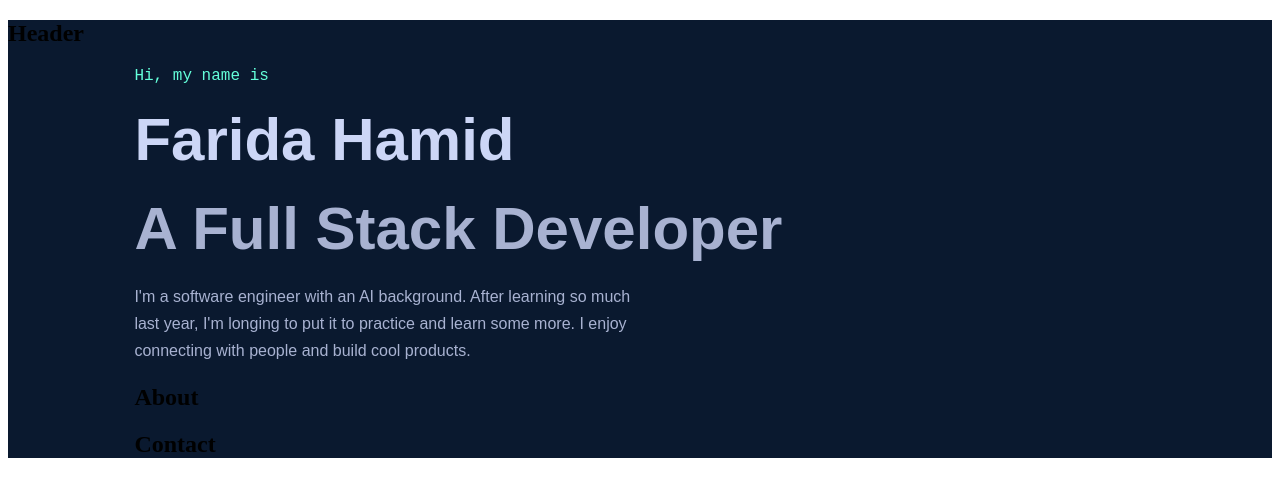
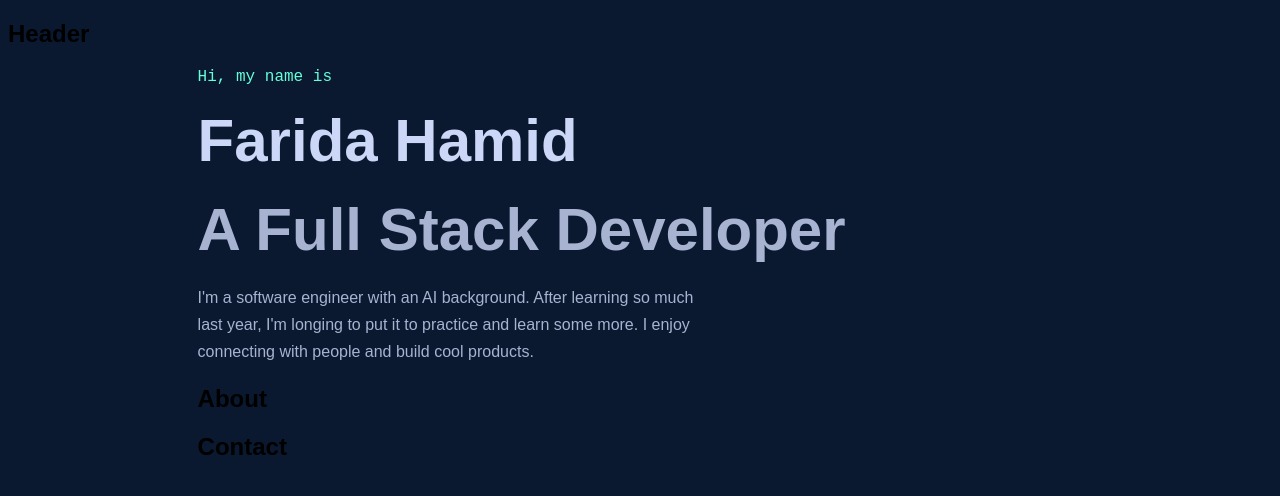
Before and after one commit to Farida-Hamid/Personal-Website, a React (Create React App) app: page / in a window 1280 px wide. Shown: the top 496 px of the page. Built offline with nearby package versions, Linux system fonts and the light colour scheme.

Commit message:
Optimize styling

```diff
--- a/src/App.js
+++ b/src/App.js
@@ -6,14 +6,14 @@ import Intro from './components/Intro';
 
 const App  = () => {
   return (
-    <div className="App">
+    <>
       <Header />
       <main>
         <Intro />
         <About />
         <Contact />
       </main>
-    </div>
+    </>
   );
 }
 
--- a/src/components/Intro.js
+++ b/src/components/Intro.js
@@ -3,14 +3,14 @@ import "../style/intro.css"
 
 const Intro = () => {
   return (
-    <div className="basic-font">
+    <>
       <p className="robotic">Hi, my name is</p>
       <h1 style={{color: "var(--lightest-slate)"}}>Farida Hamid</h1>
       <h1 style={{color: "var(--light-slate)"}}>A Full Stack Developer</h1>
       <p className="introduction">I'm a software engineer with an AI background.
       After learning so much last year, I'm longing to put it to practice and learn some more.
       I enjoy connecting with people and build cool products.</p>
-    </div>
+    </>
   )
 }
 
--- a/src/style/App.css
+++ b/src/style/App.css
@@ -6,15 +6,17 @@
   --slate: #8892b0;
   --light-slate: #a8b2d1;
   --lightest-slate: #ccd6f6;
+  --basic-background: #0a192f;
 }
 
-.App {
-  background-color: #0a192f;
+body {
+  background-color: var(--basic-background);
+  font-family: 'Overpass', sans-serif;
 }
 
 main {
   margin: auto;
-  width: 80%;
+  width: 70%;
 }
 
 .robotic {
@@ -22,7 +24,3 @@ main {
   color: var(--green);
   font-weight: 500;
 }
-
-.basic-font {
-  font-family: 'Overpass', sans-serif;
-}
```
